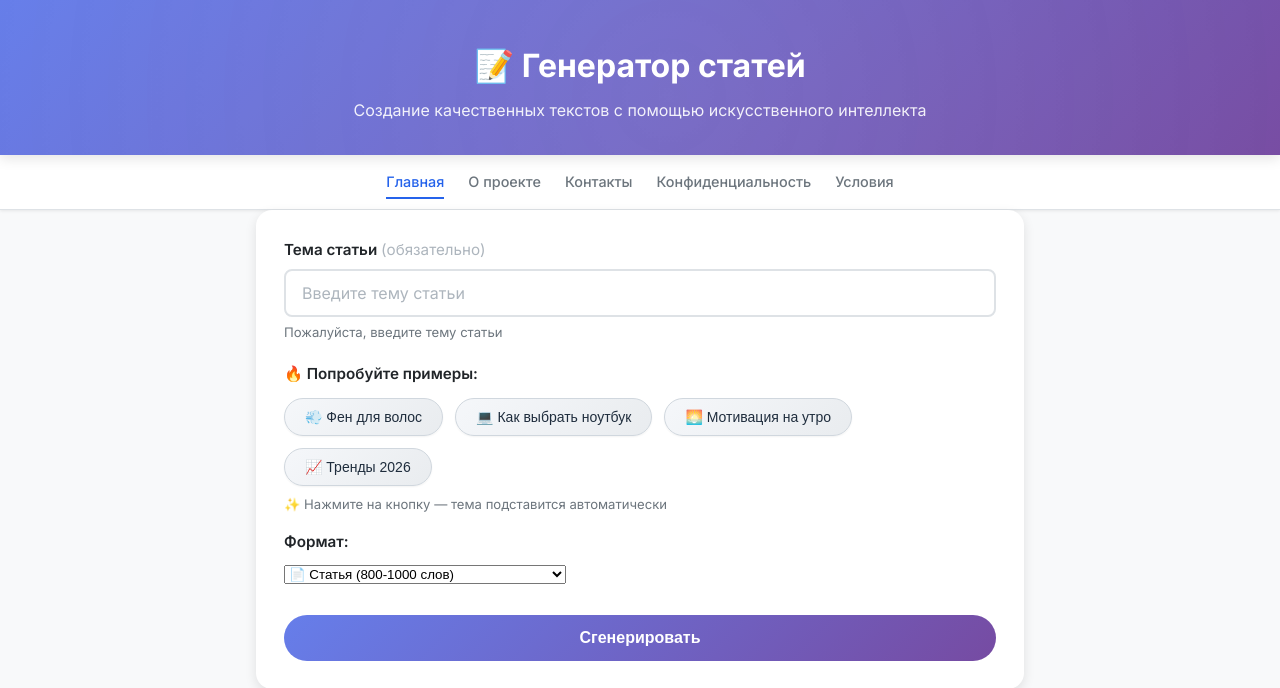
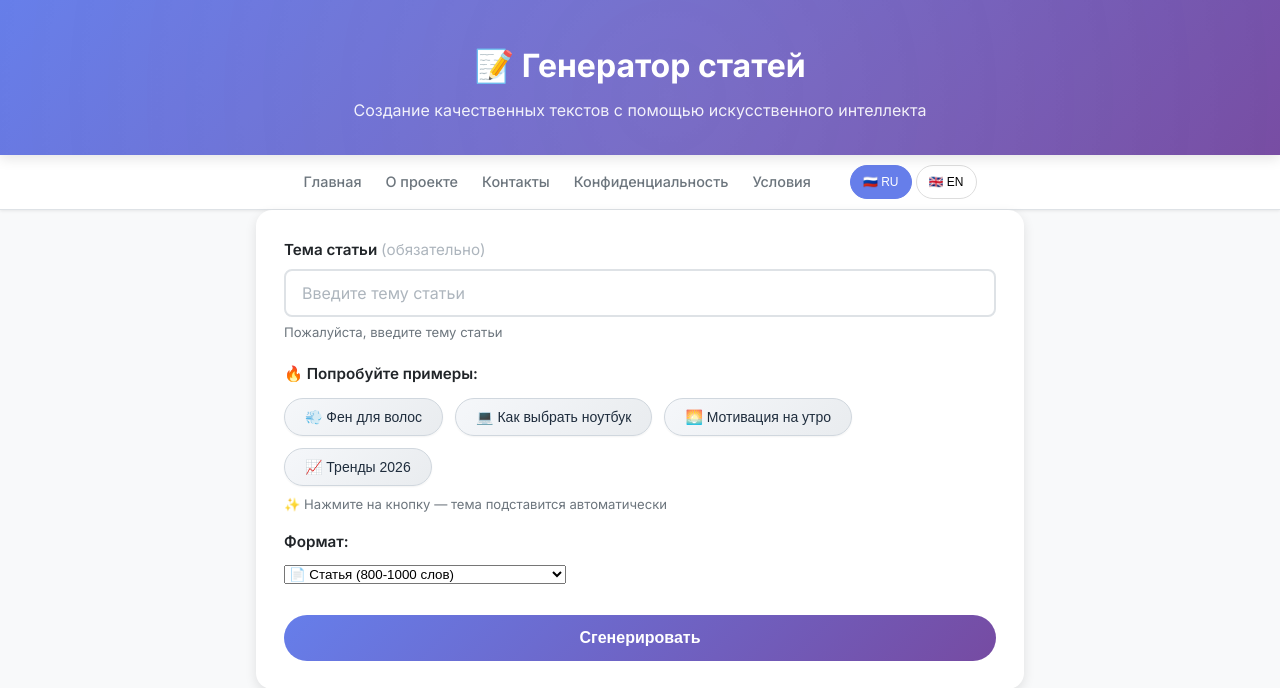
Before and after one commit to Denshik11134/zen_agents_project, a Flask app: page / in a window 1280 px wide. Shown: the top 688 px of the page. Run offline with Flask 3, Linux system fonts and the light colour scheme.

Commit message:
Добавлен переключатель языков RU/EN

```diff
--- a/static/css/style.css
+++ b/static/css/style.css
@@ -884,3 +884,40 @@ img {
         display: flex !important;
     }
 }
+/* Переключатель языков */
+.lang-switcher {
+    display: inline-flex;
+    gap: 4px;
+    margin-left: 15px;
+}
+
+.lang-switcher-mobile {
+    display: flex;
+    gap: 8px;
+    padding: 12px 20px;
+    border-bottom: 1px solid #f0f0f0;
+}
+
+.lang-btn {
+    background: none;
+    border: 1px solid #ddd;
+    border-radius: 20px;
+    padding: 4px 12px;
+    font-size: 12px;
+    cursor: pointer;
+    transition: all 0.2s;
+}
+
+.lang-btn.active {
+    background: #667eea;
+    color: white;
+    border-color: #667eea;
+}
+
+.lang-btn:hover {
+    background: #e9ecef;
+}
+
+.lang-btn.active:hover {
+    background: #5a67d8;
+}
--- a/templates/base.html
+++ b/templates/base.html
@@ -80,11 +80,15 @@
 <!-- Десктопное меню (видно на компьютере) -->
 <nav class="site-nav desktop-nav">
     <div class="nav-inner">
-        <a href="{{ url_for('index') }}" class="{% if request.path == '/' %}active{% endif %}">Главная</a>
-        <a href="{{ url_for('about') }}" class="{% if request.path == '/about' %}active{% endif %}">О проекте</a>
-        <a href="{{ url_for('contacts') }}" class="{% if request.path == '/contacts' %}active{% endif %}">Контакты</a>
-        <a href="{{ url_for('privacy') }}" class="{% if request.path == '/privacy' %}active{% endif %}">Конфиденциальность</a>
-        <a href="{{ url_for('terms') }}" class="{% if request.path == '/terms' %}active{% endif %}">Условия</a>
+        <a href="{{ url_for('index') }}" data-key="nav_home">Главная</a>
+        <a href="{{ url_for('about') }}" data-key="nav_about">О проекте</a>
+        <a href="{{ url_for('contacts') }}" data-key="nav_contacts">Контакты</a>
+        <a href="{{ url_for('privacy') }}" data-key="nav_privacy">Конфиденциальность</a>
+        <a href="{{ url_for('terms') }}" data-key="nav_terms">Условия</a>
+        <div class="lang-switcher">
+            <button class="lang-btn active" data-lang="ru">🇷🇺 RU</button>
+            <button class="lang-btn" data-lang="en">🇬🇧 EN</button>
+        </div>
     </div>
 </nav>
 
@@ -92,11 +96,15 @@
 <div class="mobile-nav">
     <button class="hamburger" id="hamburger-btn" onclick="toggleMenu()">☰</button>
     <div class="mobile-menu" id="mobile-menu">
-        <a href="{{ url_for('index') }}">Главная</a>
-        <a href="{{ url_for('about') }}">О проекте</a>
-        <a href="{{ url_for('contacts') }}">Контакты</a>
-        <a href="{{ url_for('privacy') }}">Конфиденциальность</a>
-        <a href="{{ url_for('terms') }}">Условия</a>
+        <div class="lang-switcher-mobile">
+            <button class="lang-btn active" data-lang="ru">🇷🇺 RU</button>
+            <button class="lang-btn" data-lang="en">🇬🇧 EN</button>
+        </div>
+        <a href="{{ url_for('index') }}" data-key="nav_home">Главная</a>
+        <a href="{{ url_for('about') }}" data-key="nav_about">О проекте</a>
+        <a href="{{ url_for('contacts') }}" data-key="nav_contacts">Контакты</a>
+        <a href="{{ url_for('privacy') }}" data-key="nav_privacy">Конфиденциальность</a>
+        <a href="{{ url_for('terms') }}" data-key="nav_terms">Условия</a>
     </div>
 </div>
 
```
